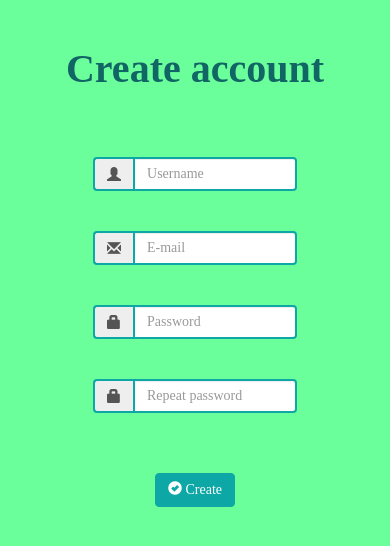
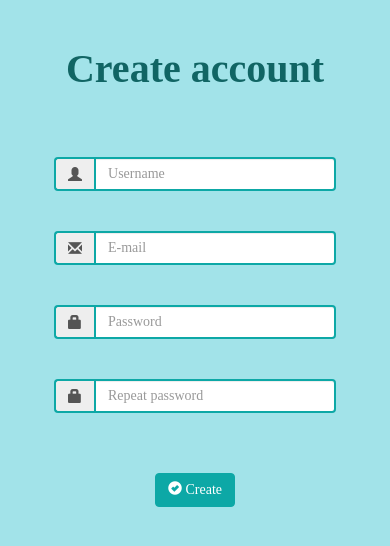
Before and after one commit to joelccarvalho/LevelStrike, a PHP site: page /criarConta.html in a window 390 px wide. Shown: the top 546 px of the page. Run offline with PHP 8.4, Linux system fonts and the light colour scheme.

Commit message:
media querys e criar conta arranjados
asdasd

```diff
--- a/criarConta.html
+++ b/criarConta.html
@@ -3,14 +3,11 @@
   <head>
     <meta charset="utf-8">
     <title>Level Strike</title>
-
     <link href="./css/bootstrap.min.css" rel="stylesheet">
     <link rel="stylesheet" href="./css/master.css" media="screen" title="no title">
     <meta name="viewport" content="width=device-width, initial-scale=1">
-
   </head>
-  <body class="cor_fundo_criarConta">
-
+  <body class="cor_fundo_app">
     <center><p class="criar_conta_titulo">Create account</p></center>
     <div class="container criar_conta_conteudo">
       <form>
--- a/css/master.css
+++ b/css/master.css
@@ -2,14 +2,12 @@
   background-color: #A2E3E9;
   font-family: Bariol;
 }
-.cor_fundo_criarConta{
-  background-color: #6BFF9C;
-  font-family: Bariol;
-}
+
 .cor_fundo_app{
   background-color: #A2E3E9;
   font-family: Bariol;
 }
+
 .menu-cor{
   background-color: #116564;
 }
@@ -370,21 +368,6 @@ font-size: 30px;
   font-size: 30px;
 }
 
-@media (max-width: 768px) {
-.creategroup_container{
-  width: 90%
-}
-.criar_conta_conteudo{
-    width: 60%;
-  }
-}
-
-@media (max-width: 768px){
-  .login_container{
-    text-align: center;
-    width: 60%;
-  }
-}
 /*List group do grupoXList*/
 .list-group-item.active{
   margin-top: 10px;
@@ -543,3 +526,15 @@ font-size: 30px;
 a.list-group-item .list-group-item-heading{
   color: #116564;
 }
+
+@media (max-width: 768px) {
+
+.criar_conta_conteudo{
+  width: 80%;
+}
+
+.login_container{
+  text-align: center;
+  width: 60%;
+  }
+}
```
